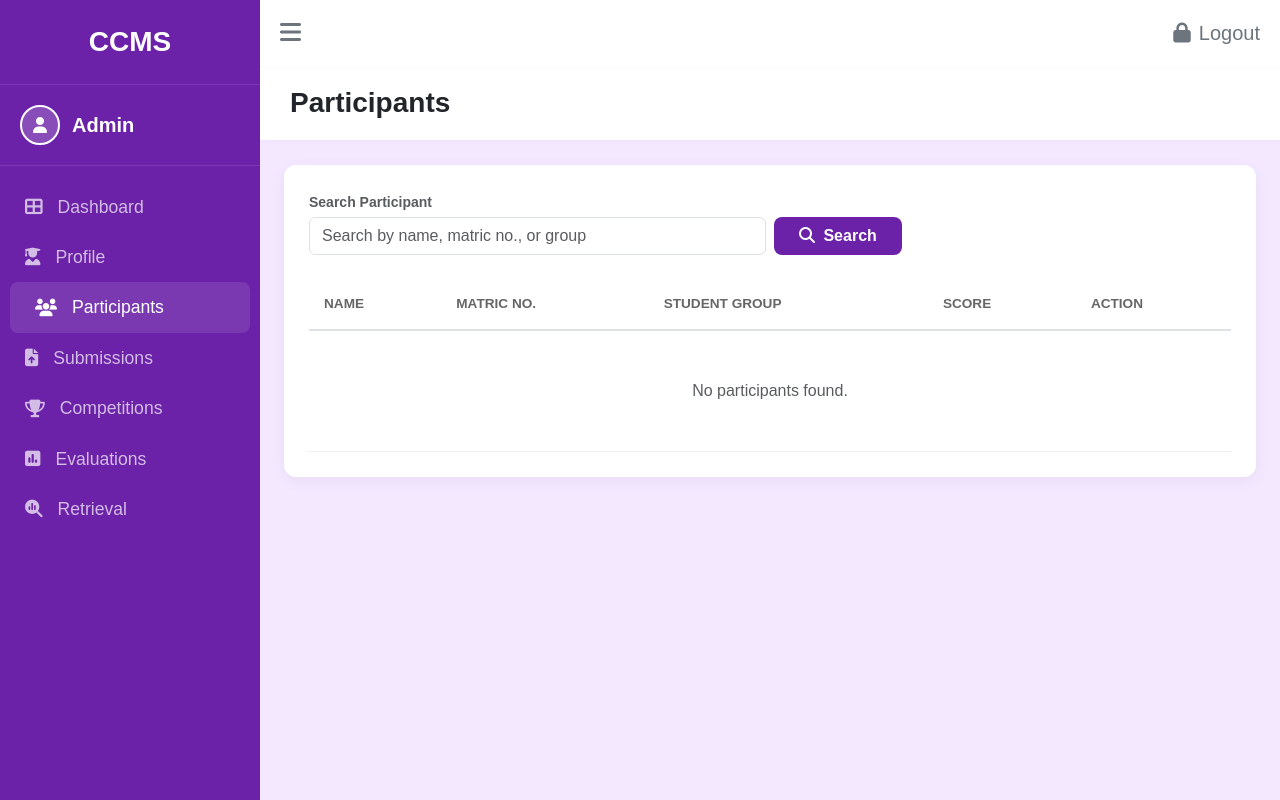
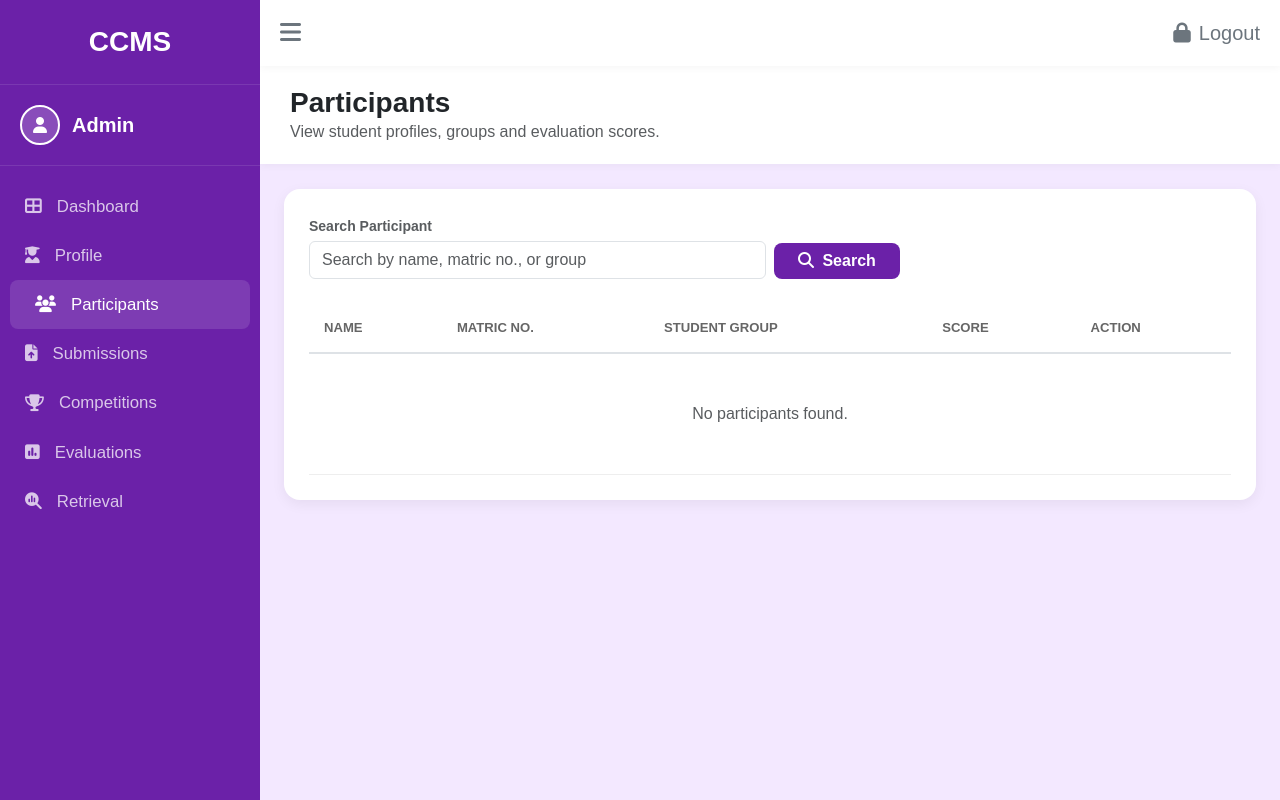
Before and after one commit to Khurraizy77/GR01, a PHP site: page /participants.php in a window 1280 px wide. Run offline with PHP 8.4, Linux system fonts and the light colour scheme; the visitor is signed in with stand-in values (Sample User, id 1); data that the repository does not hold is empty; some libraries are stand-ins or nearby versions.

Commit message:
participants.php

```diff
--- a/participants.php
+++ b/participants.php
@@ -24,6 +24,10 @@ try {
 
     $stmt = mysqli_prepare($conn, $query);
 
+    if (!$stmt) {
+        throw new Exception("Failed to prepare participants query.");
+    }
+
     if ($search !== '') {
         $search_like = '%' . $search . '%';
         mysqli_stmt_bind_param($stmt, "sss", $search_like, $search_like, $search_like);
@@ -37,7 +41,7 @@ try {
     }
 
     mysqli_stmt_close($stmt);
-} catch (mysqli_sql_exception $e) {
+} catch (Throwable $e) {
     error_log("Participants UI Fetch Error: " . $e->getMessage());
 }
 ?>
@@ -47,35 +51,179 @@ try {
     <meta charset="UTF-8">
     <meta name="viewport" content="width=device-width, initial-scale=1.0">
     <title>Participants - CCMS</title>
-    <link rel="stylesheet" href="css/bootstrap.min.css">
-    <link rel="stylesheet" href="https://cdnjs.cloudflare.com/ajax/libs/font-awesome/6.4.0/css/all.min.css">
+
+    <link href="https://cdn.jsdelivr.net/npm/bootstrap@5.3.3/dist/css/bootstrap.min.css" rel="stylesheet">
+    <link href="https://cdnjs.cloudflare.com/ajax/libs/font-awesome/6.5.2/css/all.min.css" rel="stylesheet">
+    <link rel="stylesheet" href="./css/app.css">
+
     <style>
-        body, html { height: 100%; background-color: #f3e8ff; font-family: sans-serif; overflow-x: hidden; }
-        .wrapper { display: flex; width: 100%; align-items: stretch; height: 100vh; }
+        body, html {
+            min-height: 100%;
+            background-color: #f3e8ff;
+            font-family: Arial, sans-serif;
+            overflow-x: hidden;
+        }
 
-        /* SIDEBAR BEAUTIFICATION STYLES */
-        #sidebar { min-width: 260px; max-width: 260px; background-color: #6b21a8; color: #fff; transition: all 0.3s; display: flex; flex-direction: column; justify-content: space-between; }
-        #sidebar.active { margin-left: -260px; }
-        .sidebar-header { padding: 25px; text-align: center; border-bottom: 1px solid rgba(255,255,255,0.1); }
-        .admin-profile { padding: 20px; border-bottom: 1px solid rgba(255,255,255,0.1); display: flex; align-items: center; gap: 12px; }
-        .admin-avatar { width: 40px; height: 40px; border-radius: 50%; border: 2px solid white; display: flex; align-items: center; justify-content: center; background: rgba(255,255,255,0.2); }
-        #sidebar ul a { color: rgba(255,255,255,0.7); text-decoration: none; display: flex; align-items: center; gap: 15px; font-size: 1.1rem; padding: 12px 25px; transition: 0.2s; }
-        #sidebar ul a:hover, #sidebar ul a.active { color: #fff; background: rgba(255, 255, 255, 0.1); border-radius: 8px; margin: 0 10px; }
+        .wrapper {
+            display: flex;
+            width: 100%;
+            min-height: 100vh;
+        }
 
-        /* CONTENT & TABLE STYLES */
-        #content { width: 100%; overflow-y: auto; }
-        .navbar-custom { background-color: #fff; padding: 15px 20px; box-shadow: 0 2px 4px rgba(0,0,0,0.02); }
-        .header-banner { background-color: #fff; padding: 20px 30px; margin-bottom: 25px; box-shadow: 0 2px 4px rgba(0,0,0,0.02); }
-        .table-container { background: white; border-radius: 12px; box-shadow: 0 4px 15px rgba(0,0,0,0.05); padding: 25px; }
-        .table-custom th { background-color: #fff; border-bottom: 2px solid #dee2e6; padding: 15px; color: #666; font-weight: 600; font-size: 0.85rem; text-transform: uppercase; }
-        .table-custom td { padding: 18px 15px; border-bottom: 1px solid #eee; vertical-align: middle; color: #333; }
-        .star-rating { color: #ffca28; font-size: 1.1rem; }
-        .action-link { color: #6b21a8; text-decoration: none; font-size: 0.9rem; font-weight: 500; }
-        .action-link:hover { text-decoration: underline; color: #581c87; }
-        .btn-purple { background-color: #6b21a8; color: white; border-radius: 8px; font-weight: 600; }
-        .btn-purple:hover { background-color: #581c87; color: white; }
+        #sidebar {
+            min-width: 260px;
+            max-width: 260px;
+            background-color: #6b21a8;
+            color: #fff;
+            transition: all 0.3s;
+            display: flex;
+            flex-direction: column;
+            justify-content: space-between;
+        }
+
+        #sidebar.active {
+            margin-left: -260px;
+        }
+
+        .sidebar-header {
+            padding: 25px;
+            text-align: center;
+            border-bottom: 1px solid rgba(255,255,255,0.1);
+        }
+
+        .admin-profile {
+            padding: 20px;
+            border-bottom: 1px solid rgba(255,255,255,0.1);
+            display: flex;
+            align-items: center;
+            gap: 12px;
+        }
+
+        .admin-avatar {
+            width: 40px;
+            height: 40px;
+            border-radius: 50%;
+            border: 2px solid white;
+            display: flex;
+            align-items: center;
+            justify-content: center;
+            background: rgba(255,255,255,0.2);
+        }
+
+        #sidebar ul a {
+            color: rgba(255,255,255,0.75);
+            text-decoration: none;
+            display: flex;
+            align-items: center;
+            gap: 15px;
+            font-size: 1.05rem;
+            padding: 12px 25px;
+            transition: 0.2s;
+        }
+
+        #sidebar ul a:hover,
+        #sidebar ul a.active {
+            color: #fff;
+            background: rgba(255,255,255,0.12);
+            border-radius: 8px;
+            margin: 0 10px;
+        }
+
+        #content {
+            flex: 1;
+            overflow-y: auto;
+        }
+
+        .navbar-custom {
+            background-color: #fff;
+            padding: 15px 20px;
+            box-shadow: 0 2px 8px rgba(0,0,0,0.04);
+        }
+
+        .header-banner {
+            background-color: #fff;
+            padding: 20px 30px;
+            margin-bottom: 25px;
+            box-shadow: 0 2px 8px rgba(0,0,0,0.04);
+        }
+
+        .table-container {
+            background: #fff;
+            border-radius: 16px;
+            box-shadow: 0 4px 14px rgba(0,0,0,0.06);
+            padding: 25px;
+        }
+
+        .table-custom th {
+            background-color: #fff;
+            border-bottom: 2px solid #dee2e6;
+            padding: 15px;
+            color: #666;
+            font-weight: 700;
+            font-size: 0.82rem;
+            text-transform: uppercase;
+        }
+
+        .table-custom td {
+            padding: 18px 15px;
+            border-bottom: 1px solid #eee;
+            vertical-align: middle;
+            color: #333;
+        }
+
+        .star-rating {
+            color: #ffca28;
+            font-size: 1.1rem;
+            letter-spacing: 1px;
+        }
+
+        .action-link {
+            color: #6b21a8;
+            text-decoration: none;
+            font-size: 0.9rem;
+            font-weight: 600;
+        }
+
+        .action-link:hover {
+            text-decoration: underline;
+            color: #581c87;
+        }
+
+        .btn-purple {
+            background-color: #6b21a8;
+            color: white;
+            border-radius: 8px;
+            font-weight: 600;
+            border: none;
+        }
+
+        .btn-purple:hover {
+            background-color: #581c87;
+            color: white;
+        }
+
+        .form-control:focus {
+            border-color: #8b5cf6;
+            box-shadow: 0 0 0 0.2rem rgba(139,92,246,0.15);
+        }
+
+        @media (max-width: 768px) {
+            #sidebar {
+                margin-left: -260px;
+                position: fixed;
+                min-height: 100vh;
+                z-index: 999;
+            }
+
+            #sidebar.active {
+                margin-left: 0;
+            }
+
+            .table-container {
+                padding: 18px;
+            }
+        }
     </style>
-    <link rel="stylesheet" href="css/app.css">
 </head>
 <body>
 
@@ -90,6 +238,7 @@ try {
             <button type="button" id="sidebarCollapse" class="btn p-0 border-0 fs-4 text-secondary">
                 <i class="fa-solid fa-bars"></i>
             </button>
+
             <a href="logout.php" class="text-secondary text-decoration-none d-flex align-items-center gap-2 fs-5">
                 <i class="fa-solid fa-lock"></i> Logout
             </a>
@@ -97,13 +246,16 @@ try {
 
         <div class="header-banner">
             <h3 class="fw-bold m-0 text-dark">Participants</h3>
+            <p class="text-muted mb-0">View student profiles, groups and evaluation scores.</p>
         </div>
 
-        <div class="container-fluid px-4">
+        <div class="container-fluid px-4 pb-5">
             <div class="table-container">
                 <form action="participants.php" method="GET" class="row g-2 align-items-center mb-4">
                     <div class="col-md-8 col-lg-6">
-                        <label for="search" class="form-label text-muted small fw-bold mb-1">Search Participant</label>
+                        <label for="search" class="form-label text-muted small fw-bold mb-1">
+                            Search Participant
+                        </label>
                         <input
                             type="text"
                             name="search"
@@ -113,10 +265,12 @@ try {
                             placeholder="Search by name, matric no., or group"
                         >
                     </div>
+
                     <div class="col-md-auto d-flex gap-2 align-self-end">
                         <button type="submit" class="btn btn-purple px-4">
                             <i class="fa-solid fa-magnifying-glass me-1"></i> Search
                         </button>
+
                         <?php if ($search !== ''): ?>
                             <a href="participants.php" class="btn btn-outline-secondary px-4">Clear</a>
                         <?php endif; ?>
@@ -134,6 +288,7 @@ try {
                                 <th>Action</th>
                             </tr>
                         </thead>
+
                         <tbody>
                             <?php if (empty($participants)): ?>
                                 <tr>
@@ -142,26 +297,38 @@ try {
                                     </td>
                                 </tr>
                             <?php endif; ?>
+
                             <?php foreach ($participants as $student): ?>
+                                <?php $score = isset($student['score']) ? (float)$student['score'] : 0; ?>
+
                                 <tr>
-                                <td class="fw-semibold"><?php echo htmlspecialchars($student['name']); ?></td>
-                                <td class="text-secondary"><?php echo htmlspecialchars($student['matric_no']); ?></td>
-                                <td><?php echo htmlspecialchars($student['student_group']); ?></td>
+                                    <td class="fw-semibold">
+                                        <?php echo htmlspecialchars($student['name'] ?? 'N/A'); ?>
+                                    </td>
+
+                                    <td class="text-secondary">
+                                        <?php echo htmlspecialchars($student['matric_no'] ?? 'N/A'); ?>
+                                    </td>
+
+                                    <td>
+                                        <?php echo htmlspecialchars($student['student_group'] ?? 'N/A'); ?>
+                                    </td>
+
                                     <td>
                                         <span class="star-rating">
                                             <?php
-                                            $score = $student['score'] ?? 0;
                                                 if ($score >= 80) echo '★★★★★';
-                                            elseif ($score >= 60) echo '★★★★';
-                                            elseif ($score >= 40) echo '★★★';
-                                            elseif ($score > 0) echo '★★';
+                                                elseif ($score >= 60) echo '★★★★☆';
+                                                elseif ($score >= 40) echo '★★★☆☆';
+                                                elseif ($score > 0) echo '★★☆☆☆';
                                                 else echo '<span class="text-muted small">Not evaluated</span>';
                                             ?>
                                         </span>
                                     </td>
+
                                     <td>
                                         <a href="participant_profile.php?matric=<?php echo urlencode($student['matric_no']); ?>" class="action-link">
-                                        See Profile >
+                                            See Profile <i class="fa-solid fa-angle-right ms-1"></i>
                                         </a>
                                     </td>
                                 </tr>
@@ -169,17 +336,24 @@ try {
                         </tbody>
                     </table>
                 </div>
+
             </div>
         </div>
-
     </div>
 </div>
 
 <script>
-    document.getElementById('sidebarCollapse').addEventListener('click', function () {
-        document.getElementById('sidebar').classList.toggle('active');
+    const sidebarBtn = document.getElementById('sidebarCollapse');
+    const sidebar = document.getElementById('sidebar');
+
+    if (sidebarBtn && sidebar) {
+        sidebarBtn.addEventListener('click', function () {
+            sidebar.classList.toggle('active');
         });
+    }
 </script>
-<script src="js/bootstrap.bundle.min.js"></script>
+
+<script src="https://cdn.jsdelivr.net/npm/bootstrap@5.3.3/dist/js/bootstrap.bundle.min.js"></script>
+
 </body>
 </html>
```
Lines whose indentation alone changed are shown as unchanged.
